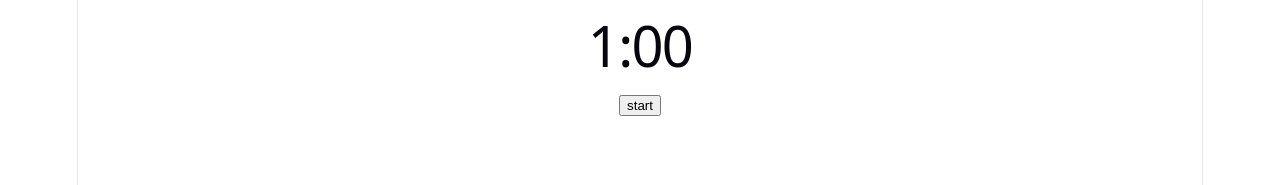
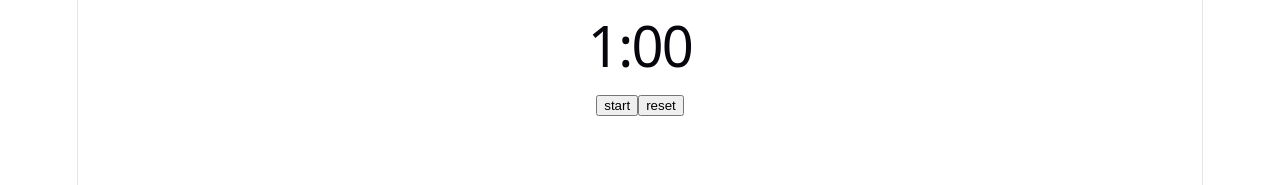
Before and after one commit to rebelliousi/focusflow, a React (Vite) app: page / in a window 1280 px wide. Shown: the top 185 px of the page. Built offline with nearby package versions, Linux system fonts and the light colour scheme.

Commit message:
feat:add reset feature

```diff
--- a/src/App.jsx
+++ b/src/App.jsx
@@ -27,11 +27,18 @@ const App=()=>{
     const handleRunning=()=>{
         setIsRunning(prev=>!prev)
     }
+
+    const handleReset=()=>{
+        setSecond(25*60)
+        setIsRunning(false)
+    }
     return(
         <div>
           <h1>{min}:{sec<10 ? "0"+sec : sec}</h1>
 
           <button  onClick={handleRunning}>{isRunning ? 'stop' : "start"}</button>
+
+          <button onClick={handleReset}>reset</button>
         </div>
     )
 }
```
